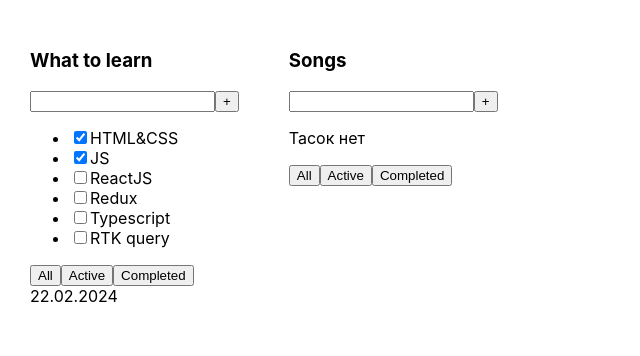
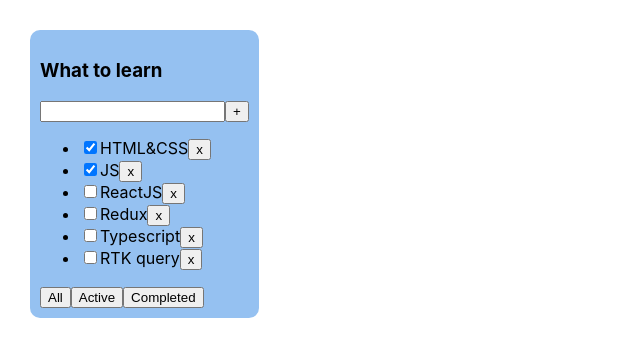
Before and after one commit to AnsarKhubiev/itincubator-todolist, a React (Create React App) app: page / in a window 1280 px wide. Shown: the top 356 px of the page, without its empty margins (0-640 px from the left). Built offline with nearby package versions, Linux system fonts and the light colour scheme.

Commit message:
sprint-01 02. Added remove and filter function

```diff
--- a/src/App.css
+++ b/src/App.css
@@ -5,4 +5,7 @@
 
 .App > div {
   margin-right: 50px;
+  padding: 10px;
+  border-radius: 10px;
+  background-color: #95c1f1;
 }
--- a/src/App.tsx
+++ b/src/App.tsx
@@ -1,23 +1,54 @@
-import React from 'react';
+import React, {useState} from 'react';
 import './App.css';
-import {TaskType, Todolist} from "./components/Todolist";
+import {Todolist} from "./components/Todolist";
+
+export type TaskType = {
+    id: number,
+    title: string,
+    isDone: boolean
+}
+
+export type FilterValuesType = 'all' | 'completed' | 'active'
 
 function App() {
 
-    const task1: TaskType[] = [
+    const [tasks, setTasks] = useState<Array<TaskType>>([
         {id: 1, title: 'HTML&CSS', isDone: true},
         {id: 2, title: 'JS', isDone: true},
         {id: 3, title: 'ReactJS', isDone: false},
         {id: 4, title: 'Redux', isDone: false},
         {id: 5, title: 'Typescript', isDone: false},
         {id: 6, title: 'RTK query', isDone: false},
-    ]
-    const task2: TaskType[] = []
+    ])
+
+    const [filter, setFilter] = useState<FilterValuesType>('all')
+
+    const changeFilter = (filter: FilterValuesType) => {
+        setFilter(filter)
+    }
+
+    let filteredTasks = tasks
+
+    const removeTask = (taskId: number) => {
+        filteredTasks = tasks.filter(t => t.id !== taskId)
+        setTasks(filteredTasks)
+    }
+
+    let tasksForTodoList = tasks
+    if (filter === 'active') {
+        tasksForTodoList = tasks.filter(t => !t.isDone)
+    }
+    if (filter === 'completed') {
+        tasksForTodoList = tasks.filter(t => t.isDone)
+    }
+
 
     return (
         <div className="App">
-            <Todolist title="What to learn" tasks={task1} date='22.02.2024'/>
-            <Todolist title="Songs" tasks={task2}/>
+            <Todolist title="What to learn"
+                      tasks={tasksForTodoList}
+                      removeTask={removeTask}
+                      changeFilter={changeFilter}/>
         </div>
     );
 }
--- a/src/components/Button.tsx
+++ b/src/components/Button.tsx
@@ -1,12 +1,13 @@
 import React from 'react';
 
 type ButtonPropsType = {
-    title: string
+    title: string,
+    onClick?: () => void
 }
 
-export const Button = ({title}: ButtonPropsType) => {
+export const Button = ({title, onClick}: ButtonPropsType) => {
     return (
-        <button>
+        <button onClick={onClick}>
             {title}
         </button>
     );
--- /dev/null
+++ b/src/components/TodoListTitle.tsx
@@ -0,0 +1,13 @@
+import React from 'react';
+
+type TodoListTitlePropsType = {
+    title: string
+}
+
+export const TodoListTitle = ({title}: TodoListTitlePropsType) => {
+    return (
+        <h3>
+            {title}
+        </h3>
+    );
+};
--- a/src/components/Todolist.tsx
+++ b/src/components/Todolist.tsx
@@ -1,25 +1,24 @@
 import React from 'react';
 import {Button} from "./Button";
+import {FilterValuesType, TaskType} from "../App";
+import {TodoListTitle} from "./TodoListTitle";
 
-export type TaskType = {
-    id?: number,
-    title?: string,
-    isDone?: boolean
-}
 type PropsType = {
-    title: string,
+    title: string
     tasks: TaskType[]
-    date?: string
+    removeTask: (taskId: number) => void
+    changeFilter: (filter: FilterValuesType) => void
 }
 
-export const Todolist = ({title, tasks, date}: PropsType) => {
+export const Todolist = ({title, tasks, removeTask, changeFilter}: PropsType) => {
     return (
         <div>
-            <h3>{title}</h3>
+            <TodoListTitle title={title}/>
             <div>
                 <input/>
                 <Button title={'+'}/>
             </div>
+
             {tasks.length === 0 ? (<p>Тасок нет</p>) : (
                 <ul>
                     {tasks.map(task => {
@@ -27,17 +26,17 @@
                             <li key={task.id}>
                                 <input type="checkbox" checked={task.isDone}/>
                                 <span>{task.title}</span>
+                                <Button title='x' onClick={() => removeTask(task.id)}/>
                             </li>
                         )
                     })}
                 </ul>
             )}
             <div>
-                <Button title={'All'}/>
-                <Button title={'Active'}/>
-                <Button title={'Completed'}/>
+                <Button title={'All'} onClick={() => changeFilter('all')}/>
+                <Button title={'Active'} onClick={() => changeFilter('active')}/>
+                <Button title={'Completed'} onClick={() => changeFilter('completed')}/>
             </div>
-            <div>{date}</div>
         </div>
     );
 };
```
